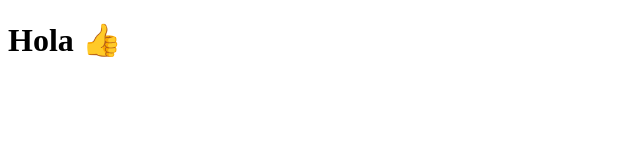
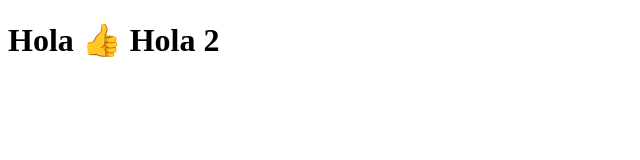
Before and after one commit to JuanICasareski/Clase_2, a plain HTML site: page index.html in a window 1280 px wide. Shown: the whole page, without its empty margins (0-640 px from the left). Drawn offline with Linux system fonts and the light colour scheme.

Commit message:
Agregar hola 2

```diff
--- a/index.html
+++ b/index.html
@@ -9,6 +9,7 @@
 <body>
     <h1>
         Hola 👍
+        Hola 2
     </h1>
 </body>
 </html>
```
